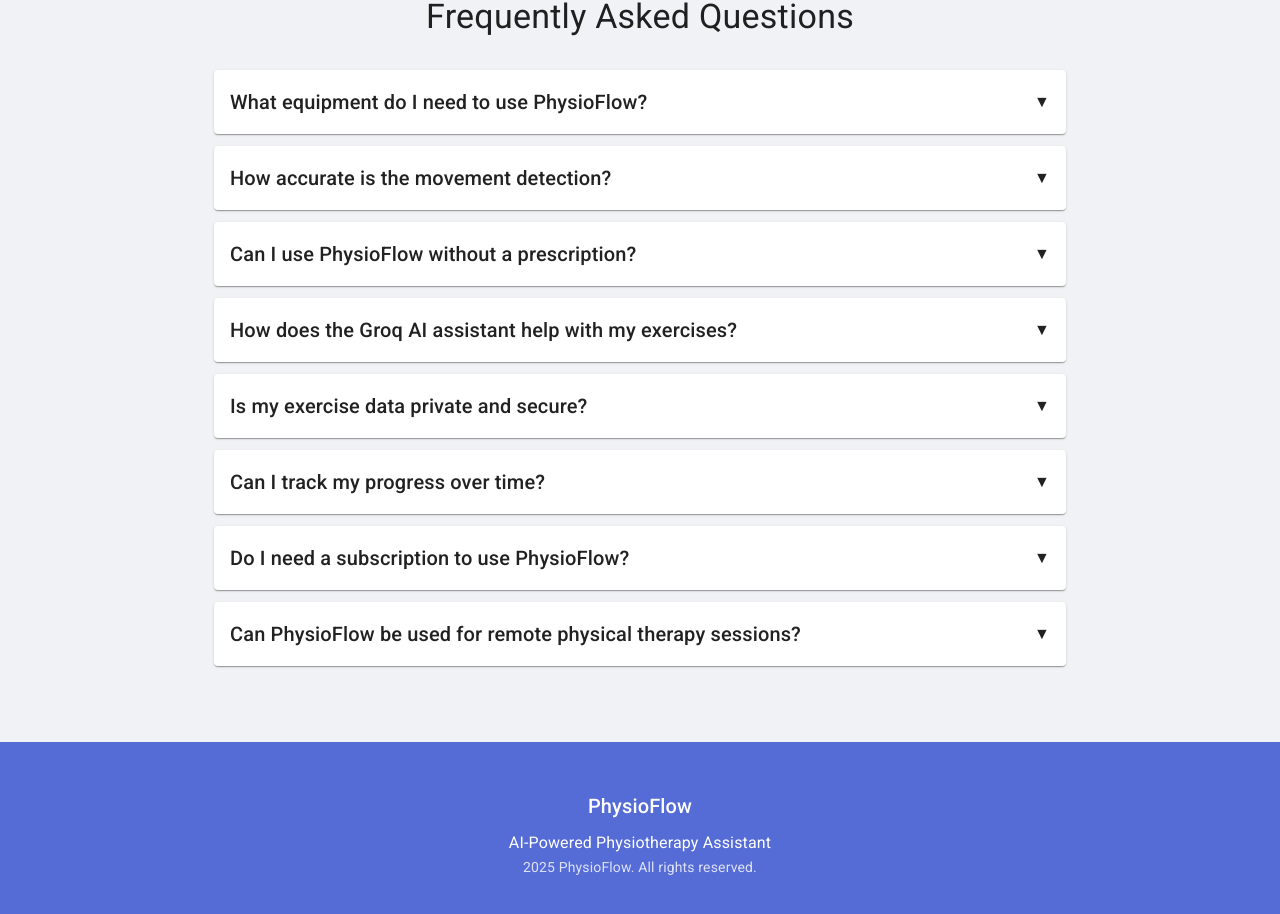
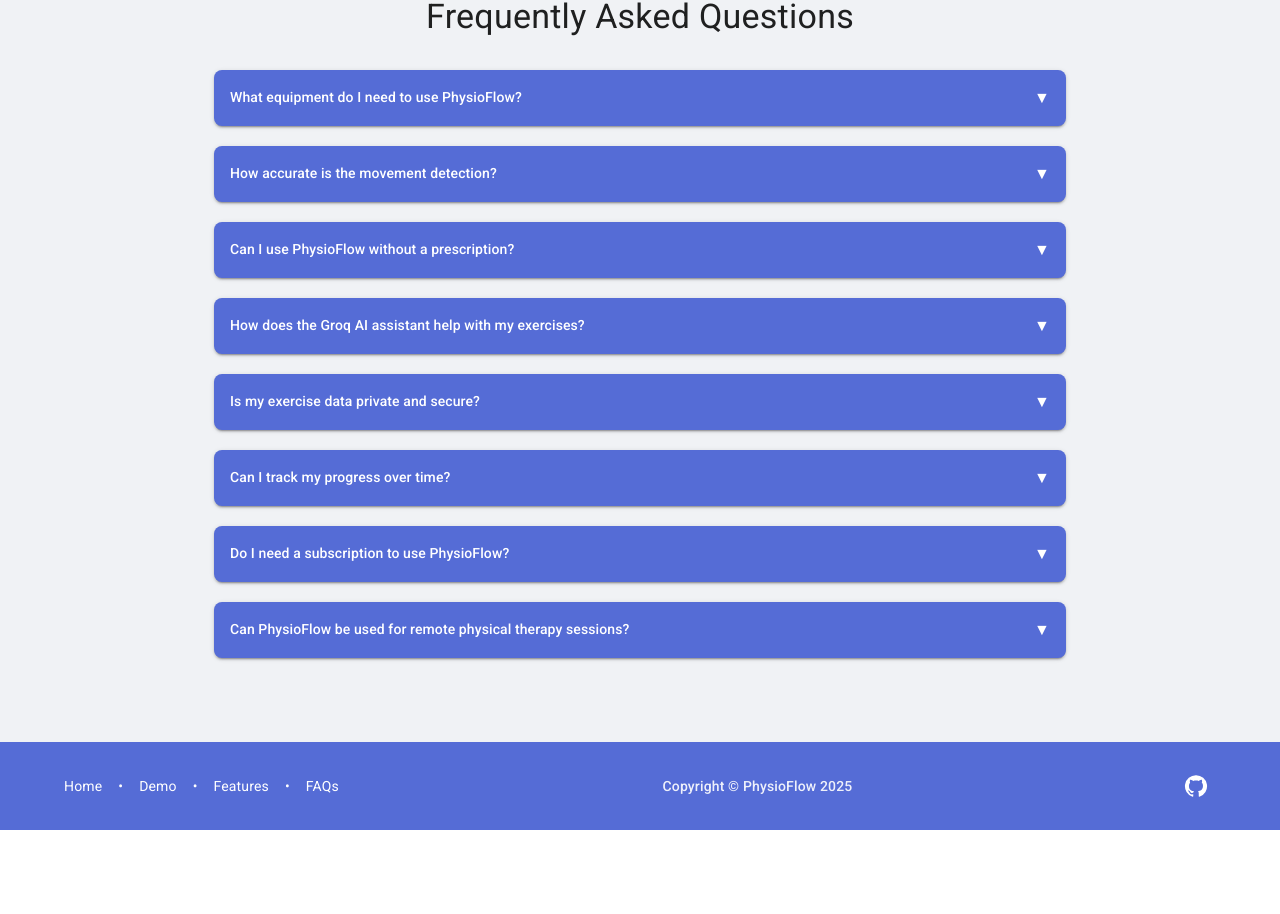
Before and after one commit to dhananjay2403/physioflow-ai, a React (Create React App) app in the folder Frontend/: page / in a window 1280 px wide. Shown: the part 1888-2802 px from the top of the page. After the commit the page ends 2718 px from the top, so only its background shows below. Built offline with nearby package versions, Linux system fonts and the light colour scheme.

Commit message:
Update FAQ section

```diff
--- a/Frontend/src/components/Exercises.jsx
+++ b/Frontend/src/components/Exercises.jsx
@@ -10,7 +10,6 @@
   Card,
   CardContent,
   CardMedia,
-//   useTheme,
 } from '@mui/material';
 import { Search, ArrowBack } from '@mui/icons-material';
 import { useNavigate } from 'react-router-dom';
@@ -20,7 +19,6 @@
 const Exercises = () => {
   const [searchQuery, setSearchQuery] = useState('');
   const navigate = useNavigate();
-//   const theme = useTheme();
 
   const handleSearchChange = (e) => setSearchQuery(e.target.value);
 
--- a/Frontend/src/components/HomePage.jsx
+++ b/Frontend/src/components/HomePage.jsx
@@ -9,12 +9,12 @@
 import Card from '@mui/material/Card';
 import CardContent from '@mui/material/CardContent';
 import CardMedia from '@mui/material/CardMedia';
-import Divider from '@mui/material/Divider';
-import Accordion from '@mui/material/Accordion';
-import AccordionSummary from '@mui/material/AccordionSummary';
-import AccordionDetails from '@mui/material/AccordionDetails';
+// import Divider from '@mui/material/Divider';
 import { useInView } from 'react-intersection-observer';
 import { motion } from 'framer-motion';
+import GitHubIcon from '@mui/icons-material/GitHub';
+import IconButton from '@mui/material/IconButton';
+import Collapse from '@mui/material/Collapse';
 
 // Import navbar
 import AppAppBar from './AppAppBar';
@@ -23,6 +23,7 @@
 function Hero() {
   return (
     <Box
+      id="home"
       sx={{
         background: 'linear-gradient(180deg, #f8f9fa 0%, #e8f0fe 100%)',
         pt: 16, // Increased from 8 to 16 to account for navbar height
@@ -65,10 +66,13 @@
 // Video section
 function VideoDemo() {
   return (
-    <Box sx={{
+    <Box
+      id="demo"
+      sx={{
         background: 'linear-gradient(180deg, #e8f0fe 0%, #f8f9fa 100%)',
         py: 8
-    }}>
+      }}
+    >
       <Container maxWidth="lg">
         <Typography variant="h4" align="center" gutterBottom>
           See PhysioFlow in Action
@@ -164,7 +168,7 @@
           animate={inView ? { opacity: 1, y: 0 } : { opacity: 0, y: 20 }}
           transition={{ duration: 0.6 }}
         >
-          <Typography variant="h4" align="center" gutterBottom>
+          <Typography variant="h4" align="center" gutterBottom id="features">
             Key Features
           </Typography>
         </motion.div>
@@ -333,11 +337,12 @@
   );
 } */
 
+
 // FAQ section
 function FAQ() {
   const [expanded, setExpanded] = React.useState(false);
 
-  const { ref, inView } = useInView({
+  const { ref: faqRef, inView: faqInView } = useInView({
     triggerOnce: true,
     threshold: 0.1,
   });
@@ -346,17 +351,17 @@
     {
       id: 'panel1',
       question: 'What equipment do I need to use PhysioFlow?',
-      answer: 'Just a smartphone or tablet with a camera. PhysioFlow works on any modern device with web access. The app is optimized for both mobile and desktop experiences, with mobile focusing on camera-based tracking and desktop providing detailed analytics and progress visualization.',
+      answer: 'Just a smartphone or tablet with a camera. PhysioFlow works on any modern device with web access. The app is optimized for both mobile and desktop experiences, with mobile focusing on camera-based tracking.',
     },
     {
       id: 'panel2',
       question: 'How accurate is the movement detection?',
-      answer: 'Our AI-powered system achieves 95% accuracy in detecting proper form and movement patterns. We use a combination of TensorFlow and MediaPipe technologies to track 33 key body points in real-time, allowing for precise analysis of your movements.',
+      answer: 'Our AI-powered system achieves 85% accuracy in detecting proper form and movement patterns. We use a combination of OpenCV and MediaPipe technologies to track 33 key body points in real-time, allowing for precise analysis of your movements.',
     },
     {
       id: 'panel3',
       question: 'Can I use PhysioFlow without a prescription?',
-      answer: 'Yes! While PhysioFlow works great with professional guidance, anyone can use it for exercise guidance and form correction. The app includes a library of common physiotherapy exercises and yoga poses that are safe for most users.',
+      answer: 'Yes! While PhysioFlow works great with professional guidance, anyone can use it for exercise guidance and form correction. The app includes a exercise modules of common physiotherapy exercises and yoga poses that are safe for most users.',
     },
     {
       id: 'panel4',
@@ -371,12 +376,12 @@
     {
       id: 'panel6',
       question: 'Can I track my progress over time?',
-      answer: 'Yes, PhysioFlow includes comprehensive progress tracking features. You can view detailed analytics of your performance, including range of motion improvements, exercise consistency, and form accuracy over time. All this data is visualized in easy-to-understand charts and graphs.',
+      answer: 'Unfortunately, PhysioFlow does not include comprehensive progress tracking features at the moment. We are working on providing detailed analytics of your performance, including range of motion improvements, exercise consistency, and form accuracy over time.',
     },
     {
       id: 'panel7',
       question: 'Do I need a subscription to use PhysioFlow?',
-      answer: 'PhysioFlow offers both free and premium tiers. The free version includes basic exercise tracking and form analysis, while the premium subscription provides advanced features like personalized exercise programs, detailed progress analytics, and unlimited access to our exercise library.',
+      answer: 'PhysioFlow is completely free to use. All features, including exercise tracking, form analysis, and access to our exercise library, are available at no cost. Enjoy the full experience without any subscription or hidden fees.',
     },
     {
       id: 'panel8',
@@ -385,12 +390,16 @@
     },
   ];
 
+  const handleExpand = (id) => {
+    setExpanded(expanded === id ? false : id);
+  };
+
   return (
-    <Box sx={{ py: 8 }} ref={ref}>
+    <Box sx={{ py: 8 }} ref={faqRef}>
       <Container maxWidth="md">
         <motion.div
           initial={{ opacity: 0, y: -50 }}
-          animate={inView ? { opacity: 1, y: 0 } : { opacity: 0, y: -50 }}
+          animate={faqInView ? { opacity: 1, y: 0 } : { opacity: 0, y: -50 }}
           transition={{
             type: 'spring',
             stiffness: 50,
@@ -398,28 +407,39 @@
             duration: 0.8
           }}
         >
-          <Typography variant="h4" align="center" gutterBottom>
+          <Typography variant="h4" align="center" gutterBottom id="faq">
             Frequently Asked Questions
           </Typography>
         </motion.div>
         <Box sx={{ mt: 4 }}>
-          {faqs.map((faq) => (
-            <Box key={faq.id} sx={{ mb: 2 }}>
+          {faqs.map((faq, idx) => (
+            <motion.div
+              key={faq.id}
+              initial={{ opacity: 0, y: 40 }}
+              animate={faqInView ? { opacity: 1, y: 0 } : { opacity: 0, y: 40 }}
+              transition={{ duration: 0.45, delay: 0.1 + idx * 0.08, ease: [0.4, 0, 0.2, 1] }}
+              style={{ width: '100%', marginBottom: 20 }}
+            >
               <Box
-                onClick={() => setExpanded(expanded === faq.id ? false : faq.id)}
                 sx={{
+                  backgroundColor: 'primary.main',
+                  color: 'white',
+                  borderTopLeftRadius: 8,
+                  borderTopRightRadius: 8,
+                  borderBottomLeftRadius: expanded === faq.id ? 0 : 8,
+                  borderBottomRightRadius: expanded === faq.id ? 0 : 8,
+                  boxShadow: 2,
                   p: 2,
-                  bgcolor: 'background.paper',
-                  borderRadius: expanded === faq.id ? '4px 4px 0 0' : 1,
-                  boxShadow: 1,
                   display: 'flex',
+                  alignItems: 'center',
                   justifyContent: 'space-between',
-                  alignItems: 'center',
                   cursor: 'pointer',
-                  '&:hover': { bgcolor: 'action.hover' }
+                  mb: 0,
+                  transition: 'border-radius 0.3s',
                 }}
+                onClick={() => handleExpand(faq.id)}
               >
-                <Typography variant="h6">
+                <Typography variant="subtitle2" color="white">
                   {faq.question}
                 </Typography>
                 <Box sx={{
@@ -429,24 +449,26 @@
                   ▼
                 </Box>
               </Box>
-              <Box sx={{
-                height: expanded === faq.id ? 'auto' : 0,
-                overflow: 'hidden',
-                transition: 'height 0.3s ease-in-out',
-                bgcolor: 'background.paper',
-                borderBottomLeftRadius: 1,
-                borderBottomRightRadius: 1,
-                boxShadow: 1,
-                visibility: expanded === faq.id ? 'visible' : 'hidden',
-                opacity: expanded === faq.id ? 1 : 0,
-                transition: 'all 0.3s ease-in-out',
-                mt: -0.5
-              }}>
-                <Typography variant="body1" color="text.secondary" sx={{ p: 2 }}>
+              <Collapse in={expanded === faq.id} timeout={400} easing={{ enter: 'cubic-bezier(0.4,0,0.2,1)', exit: 'cubic-bezier(0.4,0,0.2,1)' }}>
+                <Box
+                  sx={{
+                    backgroundColor: 'primary.main',
+                    color: 'white',
+                    borderBottomLeftRadius: 8,
+                    borderBottomRightRadius: 8,
+                    borderTopLeftRadius: 0,
+                    borderTopRightRadius: 0,
+                    boxShadow: 2,
+                    p: 2,
+                    mt: 0,
+                  }}
+                >
+                  <Typography variant="body1" color="white" sx={{ p: 2, pt: 0 }}>
                     {faq.answer}
                   </Typography>
                 </Box>
-            </Box>
+              </Collapse>
+            </motion.div>
           ))}
         </Box>
       </Container>
@@ -456,23 +478,89 @@
 
 // Footer section
 function Footer() {
+  const scrollToSection = (id) => {
+    const element = document.getElementById(id);
+    if (element) {
+      element.scrollIntoView({ behavior: 'smooth' });
+    }
+  };
+
   return (
-    <Box sx={{ bgcolor: 'primary.main', py: 6, color: 'white' }}>
+    <Box sx={{ bgcolor: 'primary.main', py: 3, color: 'white' }}>
       <Container maxWidth="lg">
-        <Typography variant="h6" align="center" gutterBottom>
-          PhysioFlow
+        <Box sx={{
+          display: 'flex',
+          justifyContent: 'space-between',
+          alignItems: 'center',
+          flexDirection: { xs: 'column', sm: 'row' },
+          gap: { xs: 2, sm: 0 }
+        }}>
+          {/* Navigation Links */}
+          <Box sx={{ display: 'flex', gap: 2, alignItems: 'center' }}>
+            <Typography
+              variant="body2"
+              color="white"
+              sx={{
+                cursor: 'pointer',
+                '&:hover': { textDecoration: 'underline' }
+              }}
+              onClick={() => scrollToSection('home')}
+            >
+              Home
             </Typography>
+            <Typography variant="body2" color="white">•</Typography>
             <Typography
-          variant="subtitle1"
-          align="center"
+              variant="body2"
               color="white"
-          component="p"
+              sx={{
+                cursor: 'pointer',
+                '&:hover': { textDecoration: 'underline' }
+              }}
+              onClick={() => scrollToSection('demo')}
             >
-          AI-Powered Physiotherapy Assistant
+              Demo
             </Typography>
-        <Typography variant="body2" color="white" align="center" sx={{ opacity: 0.8 }}>
-          {new Date().getFullYear()} PhysioFlow. All rights reserved.
+            <Typography variant="body2" color="white">•</Typography>
+            <Typography
+              variant="body2"
+              color="white"
+              sx={{
+                cursor: 'pointer',
+                '&:hover': { textDecoration: 'underline' }
+              }}
+              onClick={() => scrollToSection('features')}
+            >
+              Features
             </Typography>
+            <Typography variant="body2" color="white">•</Typography>
+            <Typography
+              variant="body2"
+              color="white"
+              sx={{
+                cursor: 'pointer',
+                '&:hover': { textDecoration: 'underline' }
+              }}
+              onClick={() => scrollToSection('faq')}
+            >
+              FAQs
+            </Typography>
+          </Box>
+
+          {/* Copyright Text */}
+          <Typography variant="body2" color="white" sx={{ opacity: 0.9, fontWeight: 'medium', textAlign: 'center' }}>
+            Copyright &copy; PhysioFlow {new Date().getFullYear()}
+          </Typography>
+
+          {/* GitHub Logo */}
+          <IconButton
+            href="https://github.com/dhananjay2403/physioflow-ai.git"
+            target="_blank"
+            sx={{ color: 'white' }}
+            aria-label="GitHub repository"
+          >
+            <GitHubIcon />
+          </IconButton>
+        </Box>
       </Container>
     </Box>
   );
```
Lines whose indentation alone changed are shown as unchanged.
